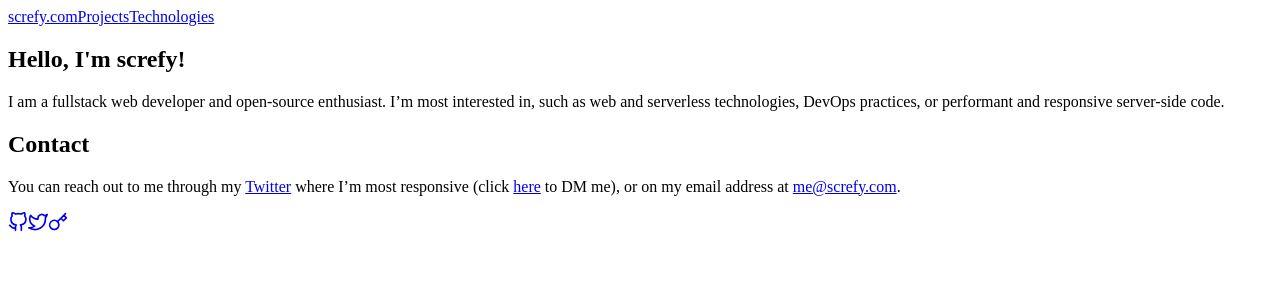
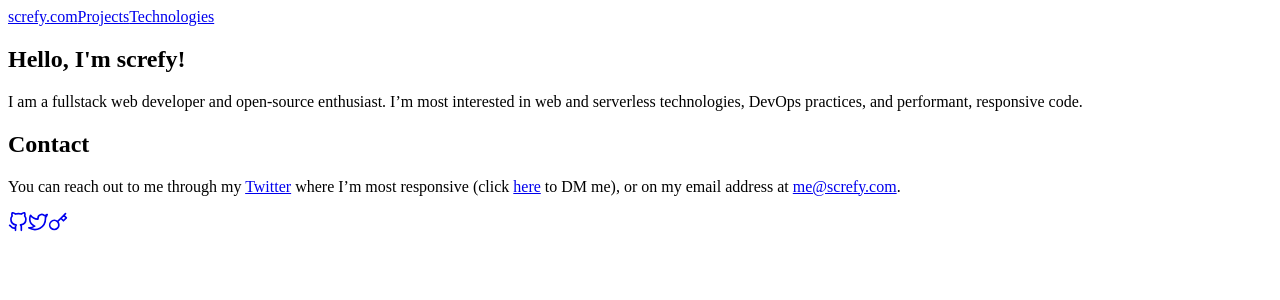
Before and after one commit to screfy/screfy.com, a Next.js app: page / in a window 1280 px wide. Shown: the top 300 px of the page. Built offline with nearby package versions, Linux system fonts and the light colour scheme; no server answers.

Commit message:
refactor: update whoami text

```diff
--- a/src/pages/index.tsx
+++ b/src/pages/index.tsx
@@ -7,8 +7,8 @@ export default function Home(): JSX.Element {
     <Page>
       <Section heading={{ as: 'h1', text: `Hello, I'm screfy!` }}>
         <p>
-          I am a fullstack web developer and open-source enthusiast. I’m most interested in, such as web and serverless
-          technologies, DevOps practices, or performant and responsive server-side code.
+          I am a fullstack web developer and open-source enthusiast. I’m most interested in web and serverless
+          technologies, DevOps practices, and performant, responsive code.
         </p>
       </Section>
 
```
